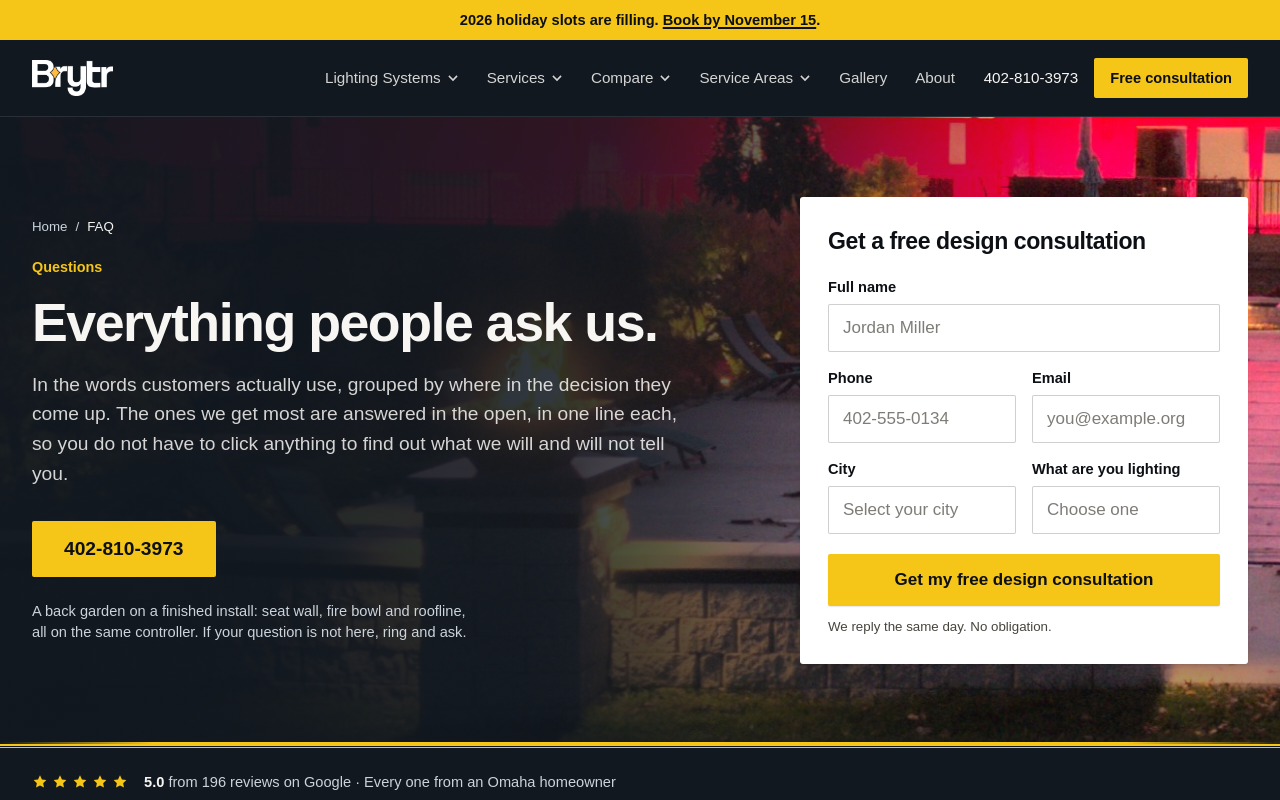
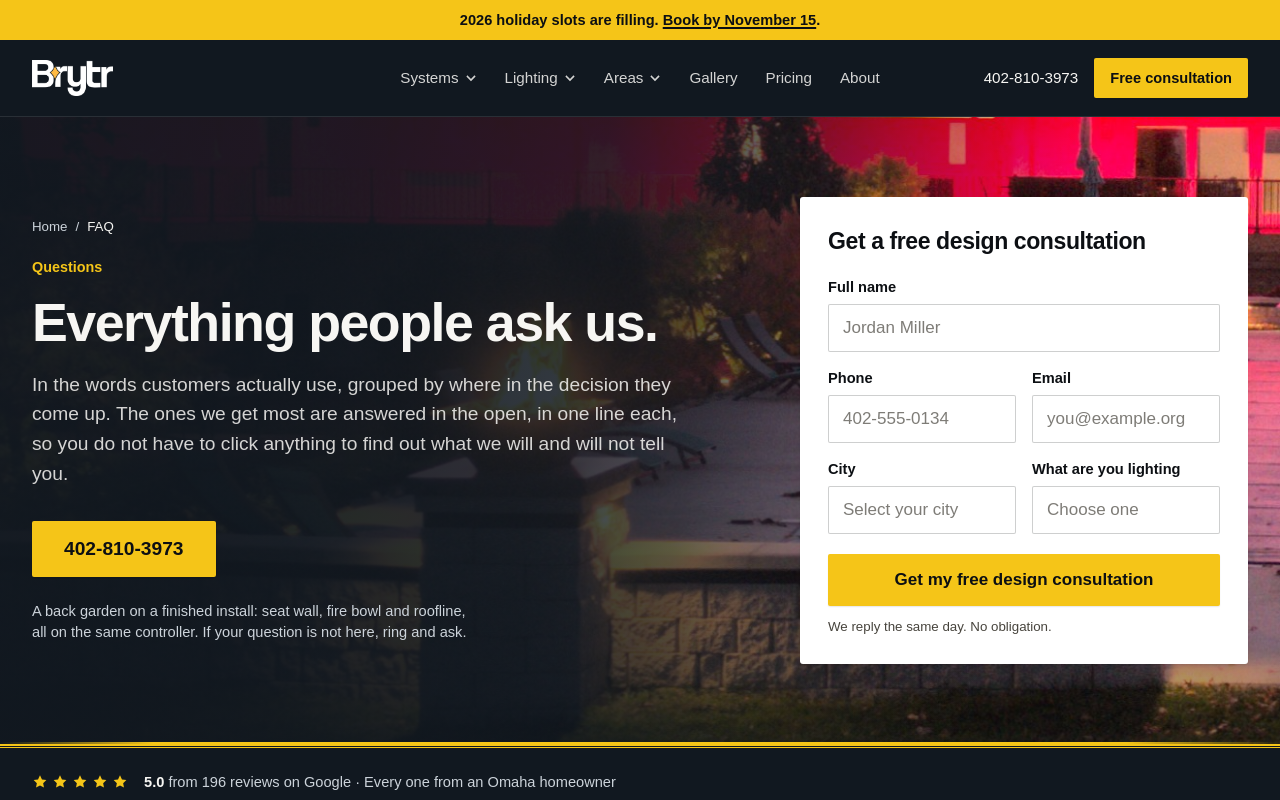
Before and after one commit to kvelasquez315/brytr-site, a Next.js app: page /faq in a window 1280 px wide. Shown: the top 800 px of the page. Built offline with nearby package versions, Linux system fonts and the light colour scheme; a web font is replaced by a local one.

Commit message:
Upload: nav.ts

```diff
--- a/content/nav.ts
+++ b/content/nav.ts
@@ -4,6 +4,16 @@ import { compares } from "./compares";
 import { metroCities, iowaCities, outstateCities } from "./cities";
 
 /* THE HEADER MENU.
+ *
+ * REGROUPED. It read as six multi-word items in our own vocabulary: Lighting Systems,
+ * Services, Compare, Service Areas, Gallery, About. Two of those were the same subject
+ * ("Lighting Systems" and "Compare" are both about which hardware), and "Services" versus
+ * "Lighting Systems" is a distinction only somebody who works here can make.
+ *
+ * trugreen.com labels its whole menu in five plain single words: Lawn, Pest, Residential,
+ * Commercial, Careers. That is the standard to hold. So: Lighting, Systems, Gallery, Pricing,
+ * Areas, About. Compare folded into Systems as a second column, and Pricing was promoted out
+ * of the footer because it is the first thing a homeowner goes looking for.
  *
  * Derived from the same arrays the pages are generated from, so a slug can never drift
  * out of the menu — add a service to content/services.ts and it appears here on the next
@@ -32,23 +42,27 @@ export type NavItem = {
 
 export const navTree: NavItem[] = [
   {
-    label: "Lighting Systems",
+    label: "Systems",
     href: "/lighting-systems",
     groups: [
       {
         heading: "What we install",
         links: systems.map((s) => ({ label: s.name, href: `/lighting-systems/${s.slug}` })),
       },
+      {
+        heading: "Against the other brands",
+        links: compares.map((c) => ({ label: `${c.a} vs ${c.b}`, href: `/compare/${c.slug}` })),
+      },
     ],
     feature: {
       label: "More than one brand, on purpose",
       body: "We install Haven and we install Jellyfish, which is why these comparisons can give the other side real reasons to win.",
       href: "/compare",
-      cta: "See how they differ",
+      cta: "Compare every brand",
     },
   },
   {
-    label: "Services",
+    label: "Lighting",
     href: "/services",
     groups: [
       {
@@ -64,23 +78,7 @@ export const navTree: NavItem[] = [
     },
   },
   {
-    label: "Compare",
-    href: "/compare",
-    groups: [
-      {
-        heading: "Brand by brand",
-        links: compares.map((c) => ({ label: `${c.a} vs ${c.b}`, href: `/compare/${c.slug}` })),
-      },
-    ],
-    feature: {
-      label: "We sell both sides",
-      body: "These comparisons are written by the crew that installs the hardware, not by a brand.",
-      href: "/compare",
-      cta: "Read every comparison",
-    },
-  },
-  {
-    label: "Service Areas",
+    label: "Areas",
     href: "/service-areas",
     groups: [
       {
@@ -107,5 +105,7 @@ export const navTree: NavItem[] = [
     },
   },
   { label: "Gallery", href: "/gallery" },
+  /* Pricing was three clicks deep and it is the first thing a homeowner looks for. */
+  { label: "Pricing", href: "/pricing" },
   { label: "About", href: "/about" },
 ];
```
